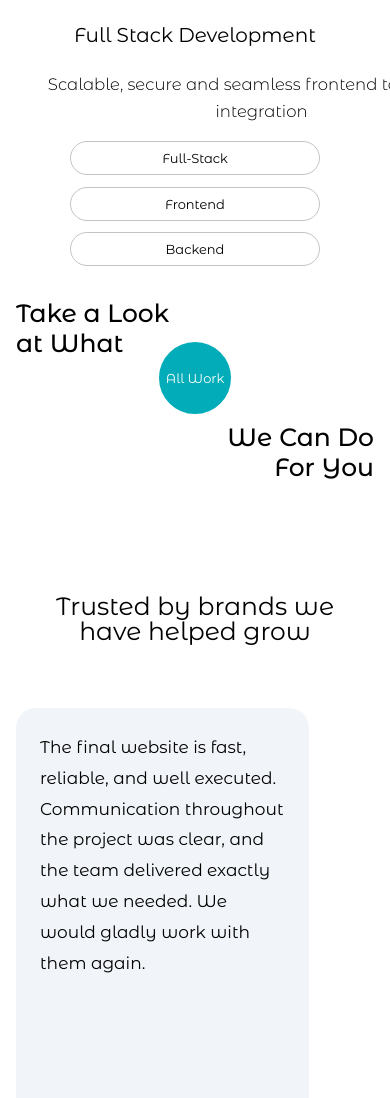
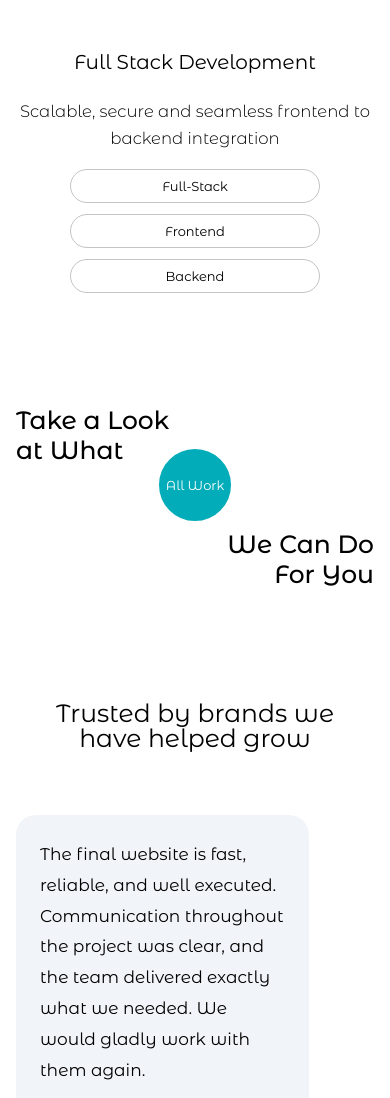
Before and after one commit to Yole-dev/bloom-revamped, a React (Create React App) app: page / in a window 390 px wide. Shown: the part 4777-5875 px from the top of the page. Built offline with nearby package versions, Linux system fonts and the light colour scheme.

Commit message:
fixed alignment issue on the home page

```diff
--- a/src/index.css
+++ b/src/index.css
@@ -2956,6 +2956,10 @@ p:nth-of-type(3) {
     text-align: center;
   }
 
+  .detail-text {
+    width: 100%;
+  }
+
   .detail-boxes {
     display: grid;
     grid-template-columns: repeat(1, 70%);
@@ -2975,6 +2979,7 @@ p:nth-of-type(3) {
 
   .service-portfolio-footer {
     gap: 4rem;
+    margin-top: 5rem;
   }
 
   .service-portfolio-footer p {
```
